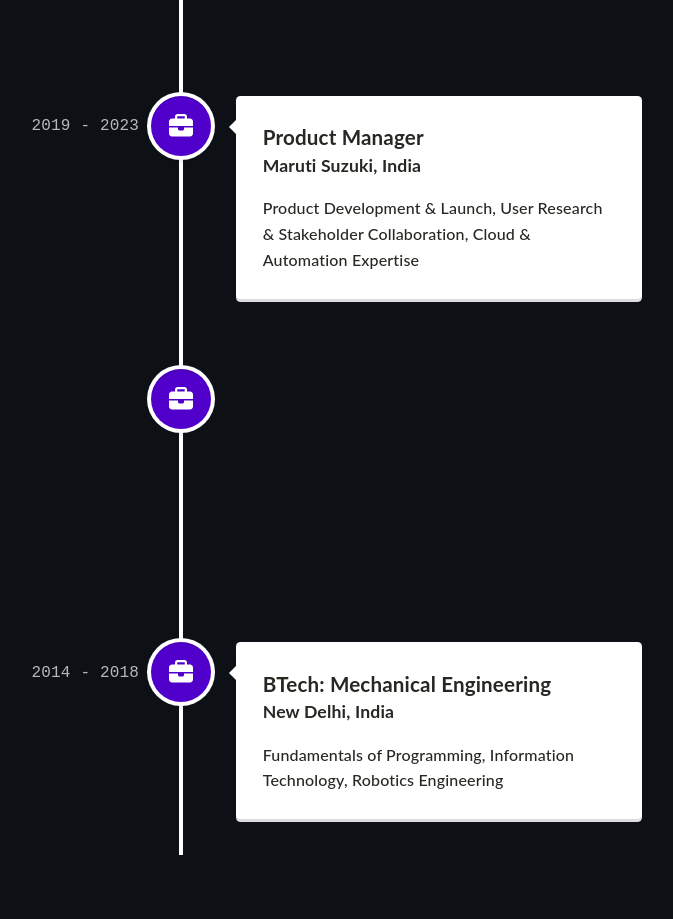
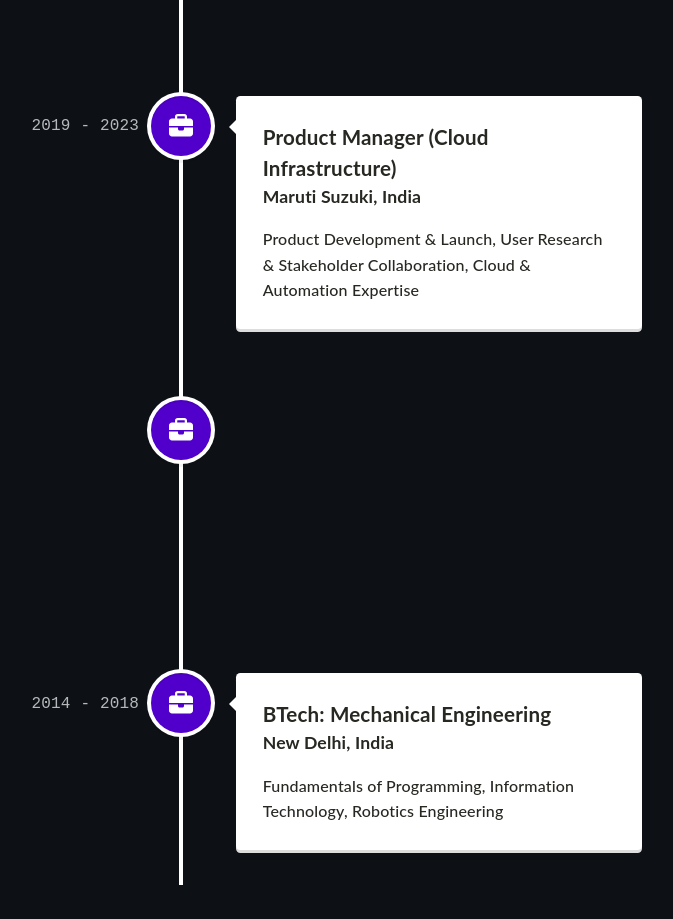
Before and after one commit to subham-2025/subham-portfolio, a React (Create React App) app: page / in a window 1280 px wide. Shown: the part 2580-3499 px from the top of the page, without its empty margins (459-1132 px from the left). Built offline with nearby package versions, Linux system fonts and the light colour scheme.

Commit message:
Updated experience

```diff
--- a/src/components/Timeline.tsx
+++ b/src/components/Timeline.tsx
@@ -61,7 +61,7 @@ function Timeline() {
             iconStyle={{ background: '#5000ca', color: 'rgb(39, 40, 34)' }}
             icon={<FontAwesomeIcon icon={faBriefcase} />}
           >
-            <h3 className="vertical-timeline-element-title">Product Manager</h3>
+            <h3 className="vertical-timeline-element-title">Product Manager (Cloud Infrastructure)</h3>
             <h4 className="vertical-timeline-element-subtitle">Maruti Suzuki, India</h4>
             <p>
             Product Development & Launch, User Research & Stakeholder Collaboration, Cloud & Automation Expertise
@@ -73,7 +73,7 @@ function Timeline() {
             iconStyle={{ background: '#5000ca', color: 'rgb(39, 40, 34)' }}
             icon={<FontAwesomeIcon icon={faBriefcase} />}
           >
-            <h3 className="vertical-timeline-element-title">Project Manager</h3>
+            <h3 className="vertical-timeline-element-title">Project Manager (Customer Service)</h3>
             <h4 className="vertical-timeline-element-subtitle">Maruti Suzuki, India</h4>
             <p>
             Supply Chain Optimization, Process Improvement & Standardization, Cost Reduction & Negotiation
```
